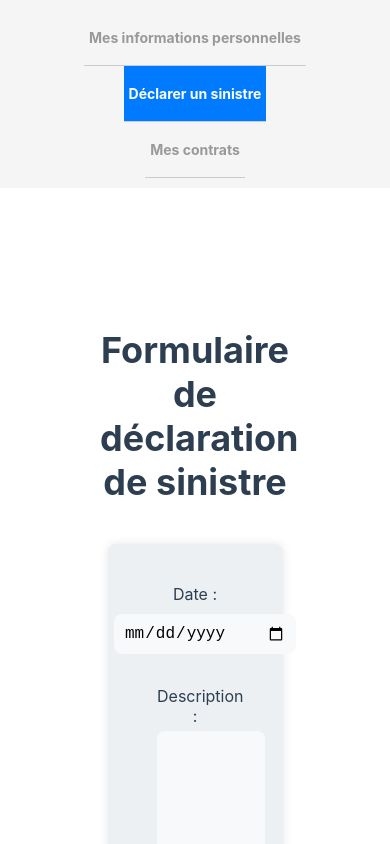
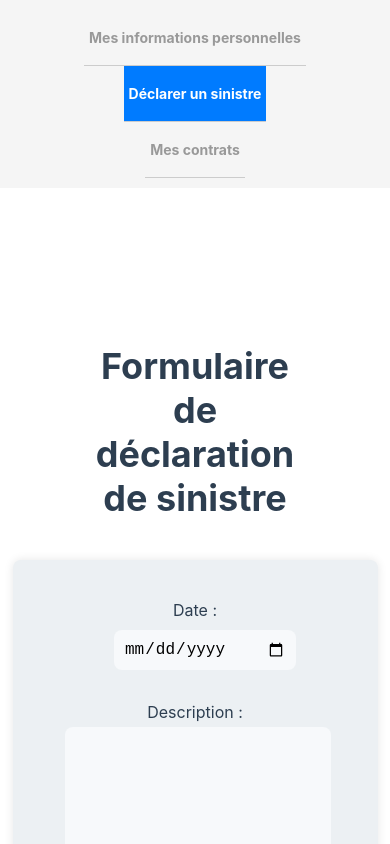
Before and after one commit to ChristelDeveza/assurance-project-bloc2, a React (Vite) app in the folder frontend/: page /moncompte in a window 390 px wide. Both pictures are taken after a click on the element "Déclarer un sinistre". Shown: the top 844 px of the page. Built offline with nearby package versions, Linux system fonts and the light colour scheme; no server answers.

Commit message:
form declaration css mobile + correction desktop css

```diff
--- a/frontend/src/App.css
+++ b/frontend/src/App.css
@@ -161,6 +161,12 @@ label {
 }
 
 /* Declaration form */
+
+.decl-div-form {
+  display: flex;
+  flex-direction: column;
+  align-items: center;
+}
 .header-decl {
   color: #2d3e50;
   font-size: 36px;
@@ -169,27 +175,23 @@ label {
   margin-bottom: 40px;
 }
 
-.div-decl {
-  width: 80%;
-}
 
 .decl-form {
   display: flex;
   flex-direction: column;
   justify-content: center;
   align-items:center;
-  width: 50%;
-  margin: 0 auto;
   background-color: #ecf0f3;
   padding: 40px;
   border-radius: 8px;
   box-shadow: 0px 0px 10px 0px rgba(0, 0, 0, 0.1);
   gap:2rem;
+  width: 100%;
 }
 
 .decl-label {
-  display: block;
-  margin-bottom: 5px;
+  display: flex;
+  flex-direction: column;
   color: #2d3e50;
   font-size: 16px;
   text-align: center;
@@ -302,6 +304,19 @@ button[type="submit"]:hover {
   /* User data form */
 
   .imput-size {
-    width: 130%;
+    width: 140%;
+  }
+
+  /*Declaration form*/
+  .decl-form {
+    display: flex;
+    flex-direction: column;
+    justify-content: center;
+    align-items:center;
+    width: 150%;
+  }
+
+  .decl-descr {
+    margin-left: -0.8rem;
   }
 }
--- a/frontend/src/components/Form.jsx
+++ b/frontend/src/components/Form.jsx
@@ -33,7 +33,7 @@ function Form() {
   };
 
   return (
-    <div className="form">
+    <div className="decl-div-form">
       <h1 className="header-decl">Formulaire de déclaration de sinistre</h1>
       <form className="decl-form" onSubmit={handleSubmit}>
         <div>
```
